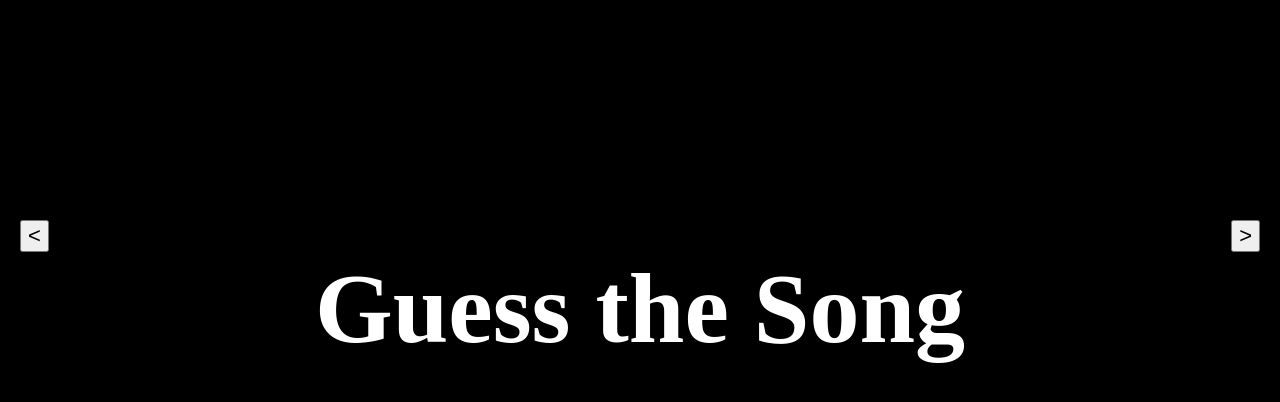
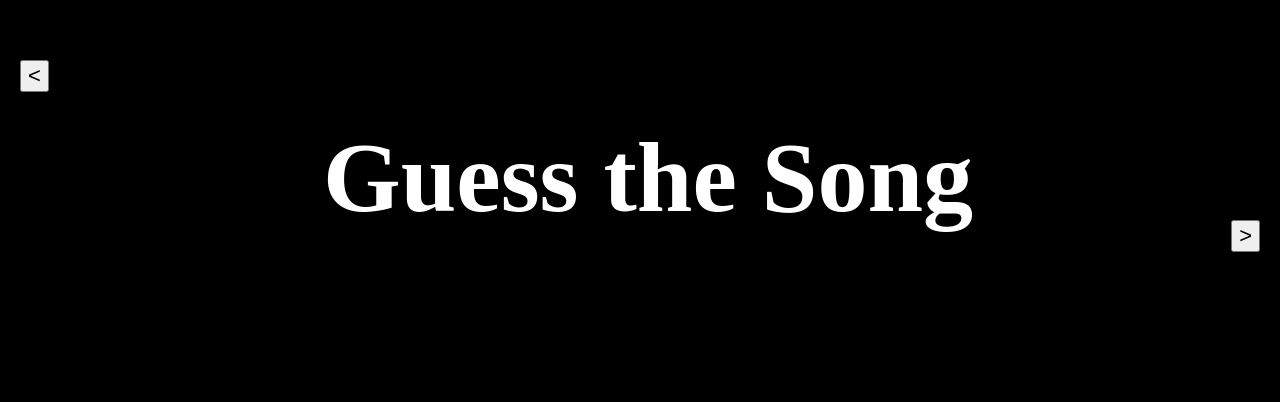
Before and after one commit to Jef-king/FunActivity, a plain HTML site: page index.html in a window 1280 px wide. Shown: the part 200-602 px from the top of the page. Drawn offline with Linux system fonts and the light colour scheme.

Commit message:
bug fixed

```diff
--- a/index.html
+++ b/index.html
@@ -7,12 +7,11 @@
     <link rel="stylesheet" href="style.css">
 </head>
 <body>
-    <span>
+    <div>
         <button id="prev"><</button>
         <button id="nxt">></button>
-        </span>
-    <h1>Guess the Song</h1>
-
+        <h1 class="center">Guess the Song</h1>
+    </div>
     <script src="script.js"></script>
 </body>
 </html>
--- a/style.css
+++ b/style.css
@@ -1,22 +1,22 @@
 body{
-    text-align: center;
-    margin-top: 30%;
     background-color: black;
 }
+div{
+
+}
 h1{
+    text-align: center;
     width:100%;
     height:auto;
     font-size: 100px;
     color:white;
-}
-span{
-    display:flex;
-    justify-content: space-between;
-
+    margin: 0;
+position: absolute;
+top: 40%;
 }
 #prev{
     position:absolute;
-    top:50%;
+    top:30%;
     left:0;
     margin:20px;
 }
```
